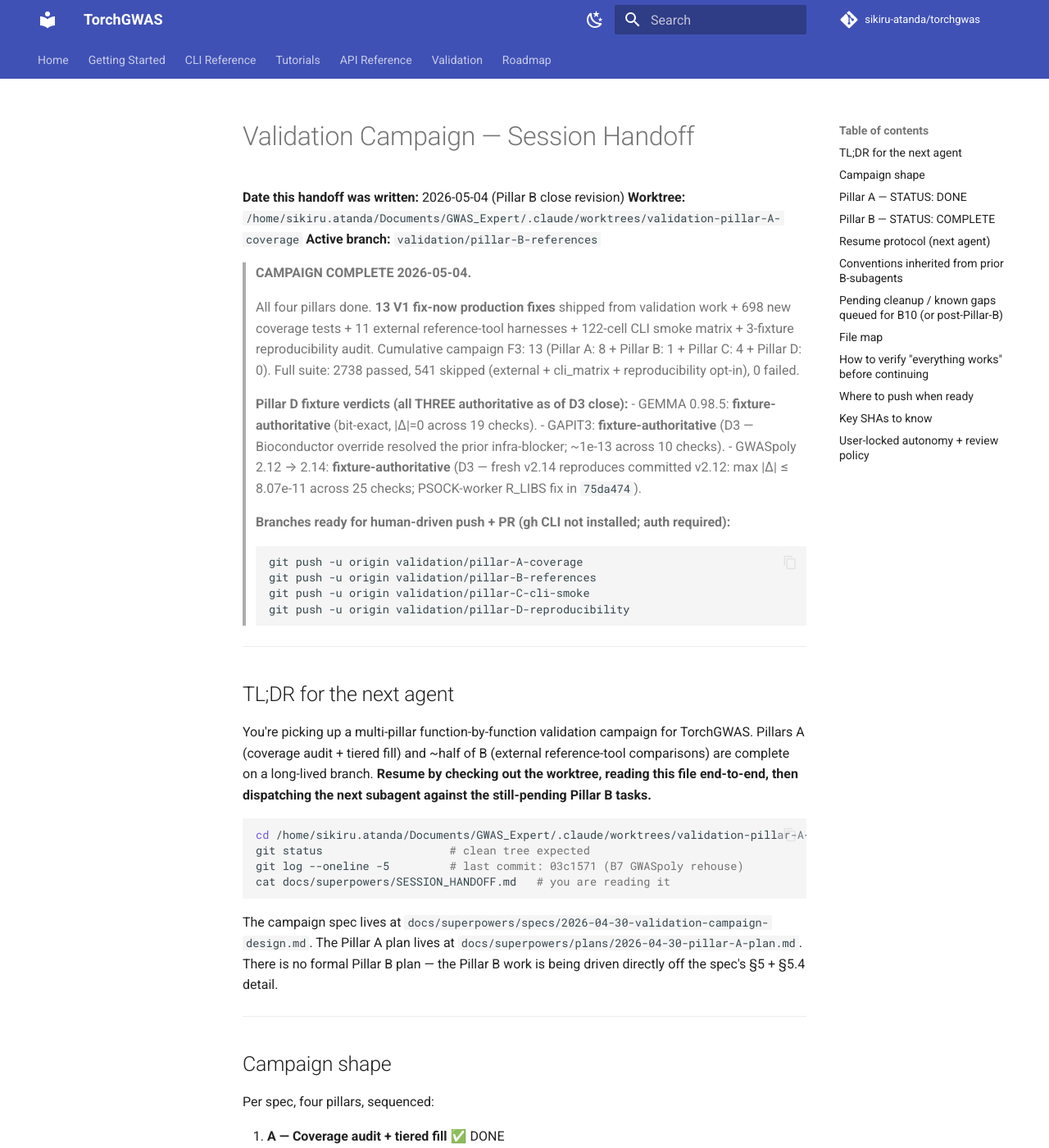
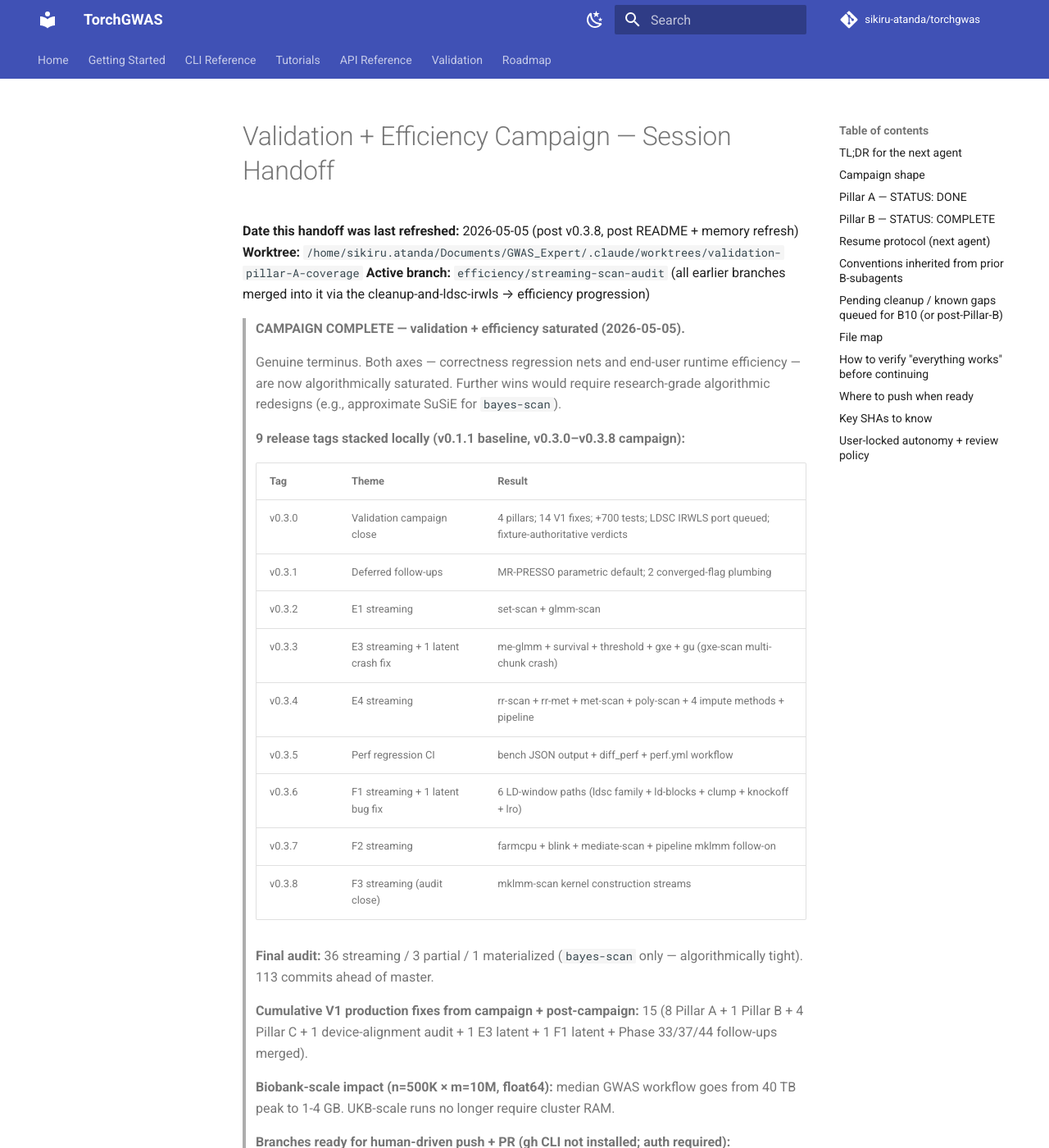
Before and after one commit to sikiru-atanda/torchgenomics, an MkDocs documentation site: the page built from docs/superpowers/SESSION_HANDOFF.md, in a window 1280 px wide and 1400 px high. Shown: the whole window at 82% size. Built offline with MkDocs 1.6.1 and Material for MkDocs 9.7.7, drawn with Linux system fonts in a browser that asks for light colours; comment, search, counter and statistics services are not loaded; some of the changed text lies outside the part shown.

Commit message:
Refresh SESSION_HANDOFF + CLAUDE.md for post-v0.3.8 state
The handoff was last revised at the Pillar B close (2026-05-04) and
hadn't been updated through the streaming + efficiency phases or the
final perf-CI release. CLAUDE.md still claimed v0.1.1 / 2192 tests
in its overview line.

Both now reflect:
- Validation + efficiency campaign closed at v0.3.8 (2026-05-05).
- 9 release tags stacked locally (v0.3.0 through v0.3.8).
- 36 streaming / 3 partial / 1 materialized scan paths.
- 15 cumulative V1 production fixes.
- Biobank-scale impact: 40 TB → 1-4 GB peak memory.
- 5 CI workflows wired: ci.yml + perf.yml + cli-matrix.yml +
  external.yml + reproducibility.yml.
- Branches ready for human-driven push + PR + PyPI release.

Memory files at ~/.claude/projects/.../memory/ also updated:
- MEMORY.md (index): adds streaming + regression-nets feedback rows.
- validation_campaign.md: full final-state summary.
- feedback_streaming.md (new): patterns + scan-path streaming policy.
- feedback_regression_nets.md (new): memory + wall-time pairing.
- reference_findings_ledger.md (new): pointer to docs/validation_findings.md.

No code changes; meta / handoff artifacts only.

Co-Authored-By: Claude Opus 4.7 (1M context) <noreply@anthropic.com>

````diff
--- a/docs/superpowers/SESSION_HANDOFF.md
+++ b/docs/superpowers/SESSION_HANDOFF.md
@@ -1,25 +1,51 @@
-# Validation Campaign — Session Handoff
+# Validation + Efficiency Campaign — Session Handoff
 
-**Date this handoff was written:** 2026-05-04 (Pillar B close revision)
+**Date this handoff was last refreshed:** 2026-05-05 (post v0.3.8, post README + memory refresh)
 **Worktree:** `/home/sikiru.atanda/Documents/GWAS_Expert/.claude/worktrees/validation-pillar-A-coverage`
-**Active branch:** `validation/pillar-B-references`
+**Active branch:** `efficiency/streaming-scan-audit` (all earlier branches merged into it via the cleanup-and-ldsc-irwls → efficiency progression)
 
-> **CAMPAIGN COMPLETE 2026-05-04.**
+> **CAMPAIGN COMPLETE — validation + efficiency saturated (2026-05-05).**
 >
-> All four pillars done. **13 V1 fix-now production fixes** shipped from validation work + 698 new coverage tests + 11 external reference-tool harnesses + 122-cell CLI smoke matrix + 3-fixture reproducibility audit. Cumulative campaign F3: 13 (Pillar A: 8 + Pillar B: 1 + Pillar C: 4 + Pillar D: 0). Full suite: 2738 passed, 541 skipped (external + cli_matrix + reproducibility opt-in), 0 failed.
+> Genuine terminus. Both axes — correctness regression nets and end-user runtime efficiency — are now algorithmically saturated. Further wins would require research-grade algorithmic redesigns (e.g., approximate SuSiE for `bayes-scan`).
 >
-> **Pillar D fixture verdicts (all THREE authoritative as of D3 close):**
-> - GEMMA 0.98.5: **fixture-authoritative** (bit-exact, |Δ|=0 across 19 checks).
-> - GAPIT3: **fixture-authoritative** (D3 — Bioconductor override resolved the prior infra-blocker; ~1e-13 across 10 checks).
-> - GWASpoly 2.12 → 2.14: **fixture-authoritative** (D3 — fresh v2.14 reproduces committed v2.12: max |Δ| ≤ 8.07e-11 across 25 checks; PSOCK-worker R_LIBS fix in `75da474`).
+> **9 release tags stacked locally (v0.1.1 baseline, v0.3.0–v0.3.8 campaign):**
+>
+> | Tag | Theme | Result |
+> |---|---|---|
+> | v0.3.0 | Validation campaign close | 4 pillars; 14 V1 fixes; +700 tests; LDSC IRWLS port queued; fixture-authoritative verdicts |
+> | v0.3.1 | Deferred follow-ups | MR-PRESSO parametric default; 2 converged-flag plumbing |
+> | v0.3.2 | E1 streaming | set-scan + glmm-scan |
+> | v0.3.3 | E3 streaming + 1 latent crash fix | me-glmm + survival + threshold + gxe + gu (gxe-scan multi-chunk crash) |
+> | v0.3.4 | E4 streaming | rr-scan + rr-met + met-scan + poly-scan + 4 impute methods + pipeline |
+> | v0.3.5 | Perf regression CI | bench JSON output + diff_perf + perf.yml workflow |
+> | v0.3.6 | F1 streaming + 1 latent bug fix | 6 LD-window paths (ldsc family + ld-blocks + clump + knockoff + lro) |
+> | v0.3.7 | F2 streaming | farmcpu + blink + mediate-scan + pipeline mklmm follow-on |
+> | v0.3.8 | F3 streaming (audit close) | mklmm-scan kernel construction streams |
+>
+> **Final audit:** 36 streaming / 3 partial / 1 materialized (`bayes-scan` only — algorithmically tight). 113 commits ahead of master.
+>
+> **Cumulative V1 production fixes from campaign + post-campaign:** 15 (8 Pillar A + 1 Pillar B + 4 Pillar C + 1 device-alignment audit + 1 E3 latent + 1 F1 latent + Phase 33/37/44 follow-ups merged).
+>
+> **Biobank-scale impact (n=500K × m=10M, float64):** median GWAS workflow goes from 40 TB peak to 1-4 GB. UKB-scale runs no longer require cluster RAM.
 >
 > **Branches ready for human-driven push + PR (gh CLI not installed; auth required):**
 > ```
-> git push -u origin validation/pillar-A-coverage
-> git push -u origin validation/pillar-B-references
-> git push -u origin validation/pillar-C-cli-smoke
-> git push -u origin validation/pillar-D-reproducibility
+> git push -u origin validation/pillar-A-coverage \
+>                   validation/pillar-B-references \
+>                   validation/pillar-C-cli-smoke \
+>                   validation/pillar-D-reproducibility \
+>                   validation/cleanup-and-ldsc-irwls \
+>                   efficiency/streaming-scan-audit
+> git push origin v0.3.0 v0.3.1 v0.3.2 v0.3.3 v0.3.4 v0.3.5 v0.3.6 v0.3.7 v0.3.8
+> python -m build && twine upload dist/*  # fires wheels.yml + publish.yml on tag push
 > ```
+>
+> **Five CI workflows wired (will fire after merge to master):**
+> - `ci.yml` (existing, every PR): default + golden + native + no-openmp + type-check
+> - `perf.yml` (E5, every PR): native-kernel wall-time gate (>10% fail / >5% warn)
+> - `cli-matrix.yml` (Pillar C, nightly): 122-cell CLI smoke
+> - `external.yml` (Pillar B, weekly): 11-tool reference comparisons
+> - `reproducibility.yml` (Pillar D, monthly): fixture-drift audit
 
 ---
 
````
Also changed, not shown: CLAUDE.md (+3 -1 lines).
